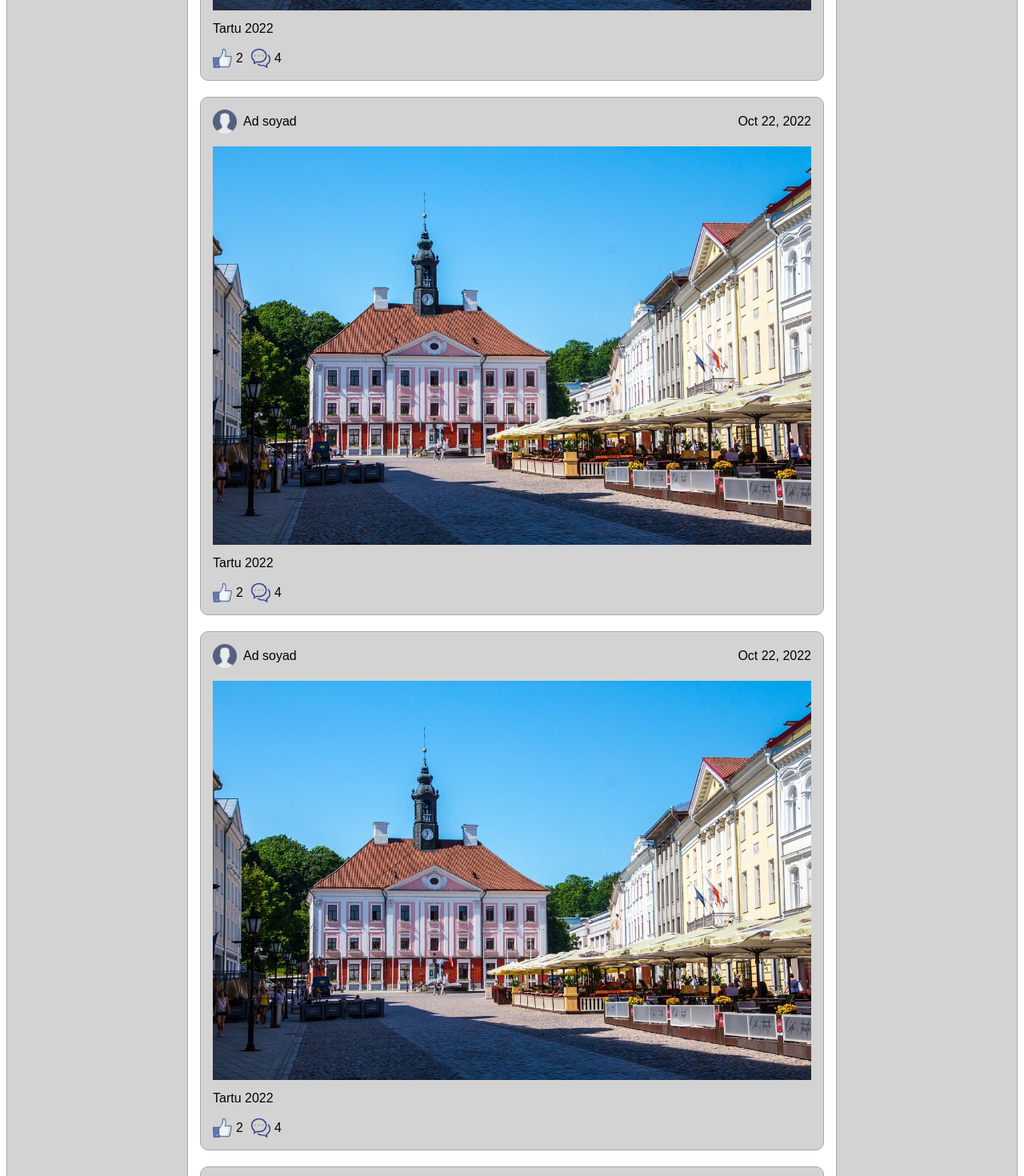
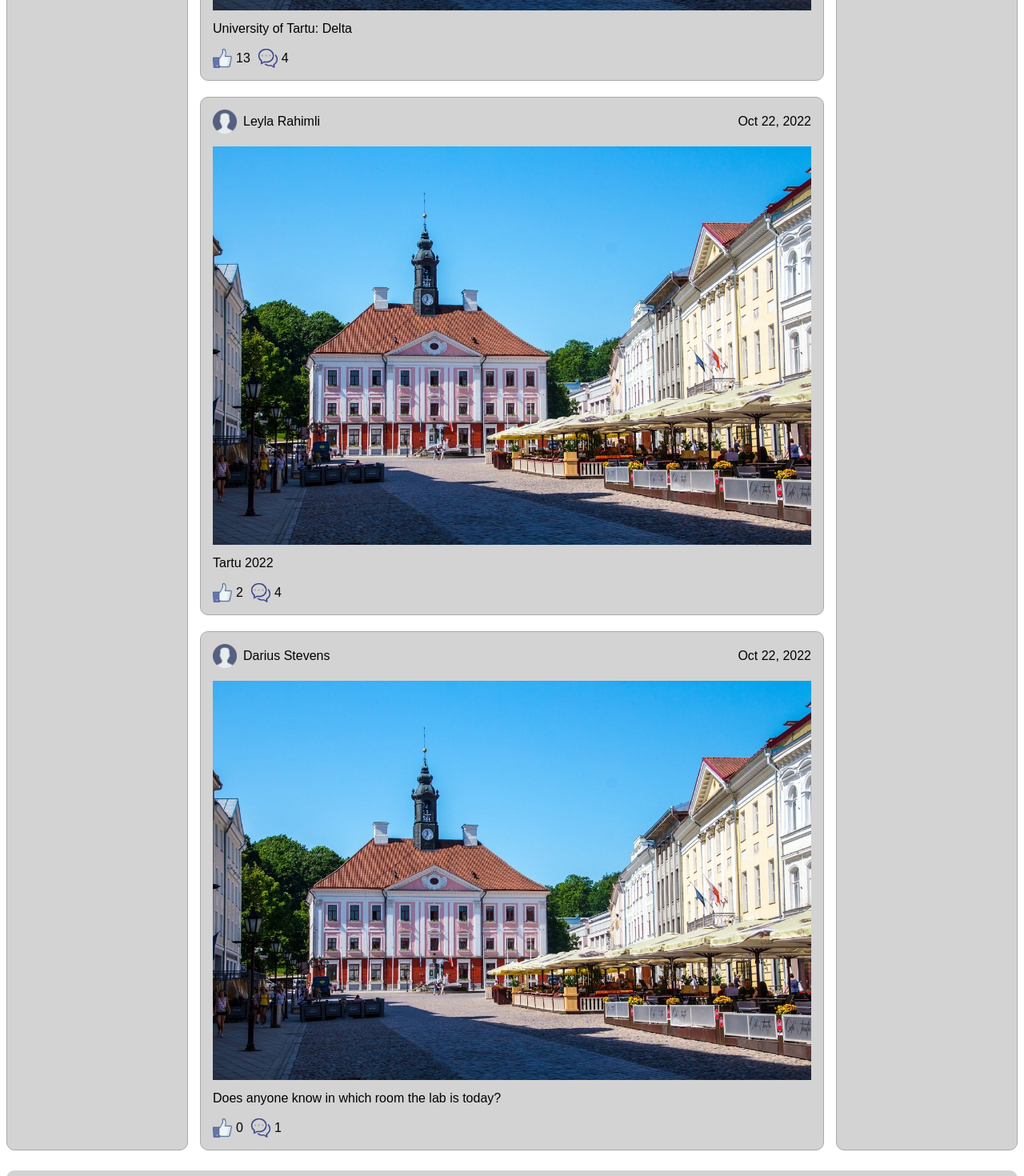
Before and after one commit to lelare/WAD-HW3, a Vue app: page /signUp in a window 1280 px wide. Shown: the part 940-2410 px from the top of the page at 80% size. Built offline with nearby package versions, Linux system fonts and the light colour scheme.

Commit message:
add Vuex global store

```diff
--- a/src/components/Header.vue
+++ b/src/components/Header.vue
@@ -3,7 +3,6 @@
         <nav>
             <ul>
                 <li><router-link to="/">Home</router-link></li>
-                <li><router-link to="/add-post">Add Post</router-link></li>
                 <li><router-link to="/signUp">SignUp</router-link></li>
             </ul>
         </nav>
--- a/src/components/Posts/PostsItem.vue
+++ /dev/null
@@ -1,97 +0,0 @@
-<template>
-    <article class="box">
-        <div class="post_heading">
-            <div class="post_author">
-                <img src="@/assets/user.png" alt="profile-img" />
-                <span>Ad soyad</span>
-            </div>
-            <span>Oct 22, 2022</span>
-        </div>
-        <div class="post_body">
-            <img src="@/assets/tartu-old-city.jpg" alt="tartu" />
-            <p>Tartu 2022</p>
-        </div>
-        <div class="post_footer">
-            <img src="@/assets/like.png" alt="like-icon" />
-            <span>2</span>
-            <img src="@/assets/comment.png" alt="comment-icon" />
-            <span>4</span>
-        </div>
-    </article>
-</template>
-
-<style lang="scss" scoped>
-.box {
-    background-color: lightgray;
-    border: 1px solid darkgray;
-    border-radius: 10px;
-    padding: 15px;
-}
-article {
-    &:not(:last-child) {
-        margin-bottom: 20px;
-    }
-}
-
-.post_heading {
-    display: flex;
-    align-items: center;
-    justify-content: space-between;
-    flex-wrap: wrap;
-    column-gap: 8px;
-    row-gap: 4px;
-}
-
-@media (max-width: 480px) {
-    .post_heading > span {
-        font-size: 14px;
-    }
-}
-
-.post_author {
-    display: flex;
-    align-items: center;
-    column-gap: 8px;
-}
-
-.post_author > img {
-    width: 30px;
-    height: 30px;
-}
-
-.post_body {
-    padding-top: 16px;
-    padding-bottom: 16px;
-}
-
-.post_body > img {
-    width: 100%;
-}
-
-.post_body > p {
-    margin: 0;
-}
-
-.post_body > img ~ p {
-    margin-top: 10px;
-}
-
-.post_body > :not(:first-child) {
-    margin-top: 10px;
-}
-
-.post_footer {
-    display: flex;
-    align-items: center;
-}
-
-.post_footer > img {
-    width: 24px;
-    height: 24px;
-    margin-right: 5px;
-}
-
-.post_footer > img + span {
-    margin-right: 10px;
-}
-</style>
--- a/src/components/Posts/PostsList.vue
+++ b/src/components/Posts/PostsList.vue
@@ -1,18 +1,111 @@
 <template>
     <section id="box-wrapper">
-        <PostsItem />
-        <PostsItem />
-        <PostsItem />
-        <PostsItem />
+        <article class="box" v-for="post in postsList" :key="post.id">
+            <div class="post_heading">
+                <div class="post_author">
+                    <img src="@/assets/user.png" alt="profile-img" />
+                    <span>{{ post.author_name }}</span>
+                </div>
+                <span>Oct 22, 2022</span>
+            </div>
+            <div class="post_body">
+                <img src="@/assets/tartu-old-city.jpg" alt="tartu" />
+                <p>{{ post.message }}</p>
+            </div>
+            <div class="post_footer">
+                <img src="@/assets/like.png" alt="like-icon" />
+                <span>{{ post.like_count }}</span>
+                <img src="@/assets/comment.png" alt="comment-icon" />
+                <span>{{ post.comment_count }}</span>
+            </div>
+        </article>
     </section>
 </template>
 
 <script>
-import PostsItem from "./PostsItem.vue";
-
 export default {
-    components: {
-        PostsItem,
+    computed: {
+        postsList() {
+            return this.$store.state.posts;
+        },
     },
 };
 </script>
+
+<style lang="scss" scoped>
+.box {
+    background-color: lightgray;
+    border: 1px solid darkgray;
+    border-radius: 10px;
+    padding: 15px;
+}
+article {
+    &:not(:last-child) {
+        margin-bottom: 20px;
+    }
+}
+
+.post_heading {
+    display: flex;
+    align-items: center;
+    justify-content: space-between;
+    flex-wrap: wrap;
+    column-gap: 8px;
+    row-gap: 4px;
+}
+
+@media (max-width: 480px) {
+    .post_heading > span {
+        font-size: 14px;
+    }
+}
+
+.post_author {
+    display: flex;
+    align-items: center;
+    column-gap: 8px;
+}
+
+.post_author > img {
+    width: 30px;
+    height: 30px;
+}
+
+.post_body {
+    padding-top: 16px;
+    padding-bottom: 16px;
+}
+
+.post_body > img {
+    width: 100%;
+}
+
+.post_body > p {
+    margin: 0;
+}
+
+.post_body > img ~ p {
+    margin-top: 10px;
+}
+
+.post_body > :not(:first-child) {
+    margin-top: 10px;
+}
+
+.post {
+    &_footer {
+        display: flex;
+        align-items: center;
+
+        img {
+            width: 24px;
+            height: 24px;
+            margin-right: 5px;
+        }
+
+        span {
+            margin-right: 10px;
+        }
+    }
+}
+</style>
--- a/src/store/index.js
+++ b/src/store/index.js
@@ -1,14 +1,36 @@
-import { createStore } from 'vuex'
+import { createStore } from "vuex";
 
 export default createStore({
-  state: {
-  },
-  getters: {
-  },
-  mutations: {
-  },
-  actions: {
-  },
-  modules: {
-  }
-})
+    state: {
+        posts: [
+            {
+                message: "University of Tartu: Delta",
+                author_name: "Gulnar Mammadli",
+                img: { url: "https://i.postimg.cc/ZnRWHbhW/delta.jpg", alt: "Delta Centre" },
+                like_count: 13,
+                comment_count: 4,
+                created_time: "2022/09/01 11:45",
+            },
+            {
+                message: "Tartu 2022",
+                author_name: "Leyla Rahimli",
+                img: { url: "https://i.postimg.cc/BvLNY34w/tartu-old-city.jpg", alt: "Tartu city" },
+                like_count: 2,
+                comment_count: 4,
+                created_time: "2022/10/22 10:32",
+            },
+            {
+                message: "Does anyone know in which room the lab is today?",
+                author_name: "Darius Stevens",
+                img: null,
+                like_count: 0,
+                comment_count: 1,
+                created_time: "2022/11/05 18:20",
+            },
+        ],
+    },
+    getters: {},
+    mutations: {},
+    actions: {},
+    modules: {},
+});
```
Also changed, not shown: src/router/index.js (indentation only).
